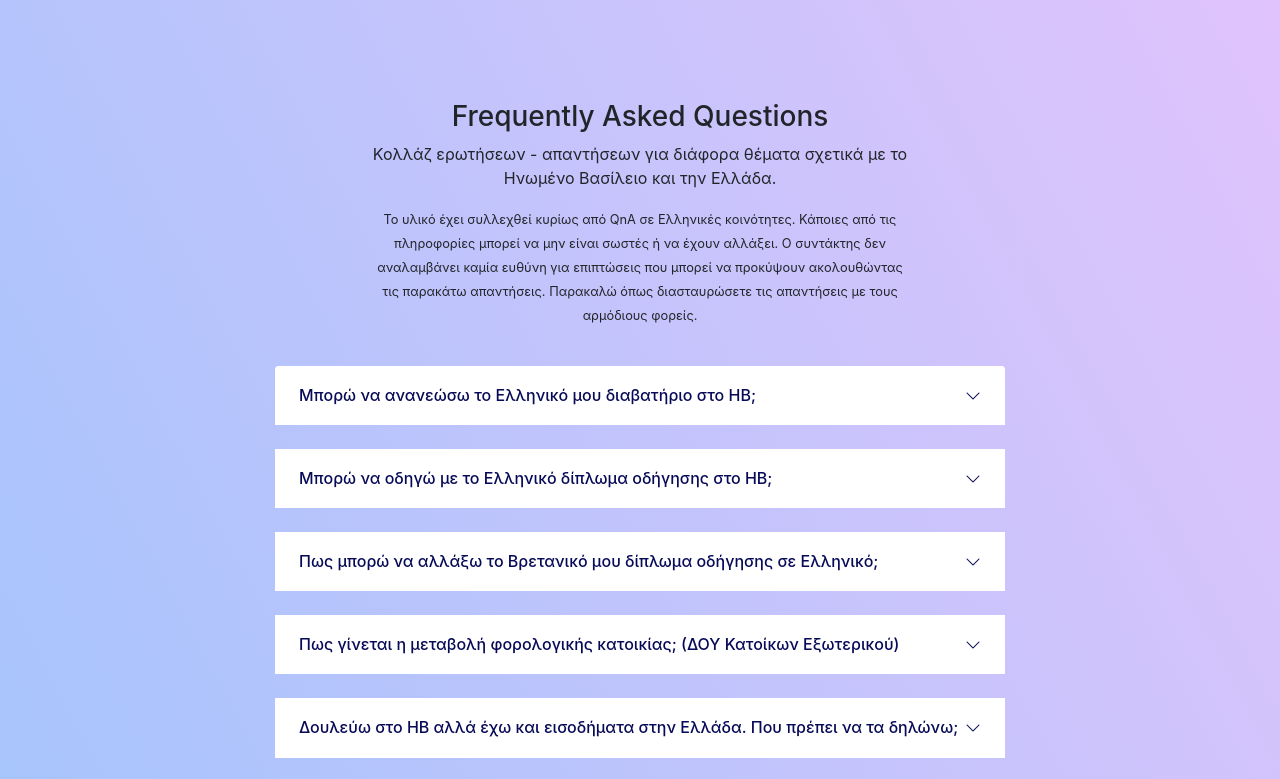
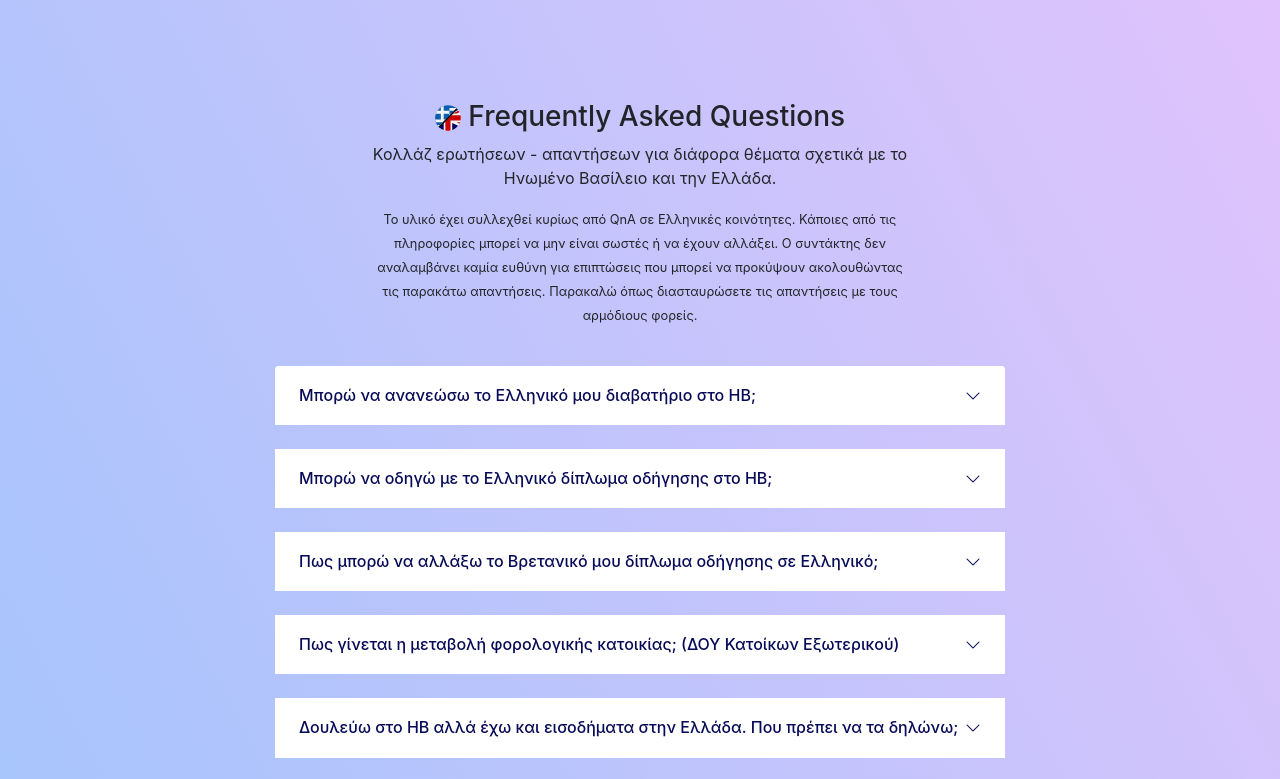
Before and after one commit to GreatApo/Greece-UK-QnA, a plain HTML site: page index.html in a window 1280 px wide. Shown: the top 779 px of the page. Drawn offline with nearby package versions, Linux system fonts and the light colour scheme.

Commit message:
Added page icon

```diff
--- a/index.html
+++ b/index.html
@@ -9,6 +9,7 @@
     <link rel="stylesheet" href="https://cdn.jsdelivr.net/npm/bootstrap@4.3.1/dist/css/bootstrap.min.css" integrity="sha384-ggOyR0iXCbMQv3Xipma34MD+dH/1fQ784/j6cY/iJTQUOhcWr7x9JvoRxT2MZw1T" crossorigin="anonymous">
 	<link rel="stylesheet" href="https://cdn.jsdelivr.net/npm/bootstrap-icons@1.10.5/font/bootstrap-icons.css">
     <link rel="stylesheet" href="index.css">
+	<link rel="icon" href="gr-uk-flag.svg" type="image/svg+xml">
 
     <title>Greek-Uk-QnA</title>
   </head>
@@ -19,7 +20,7 @@
 				<div class="col-12 col-sm-8 col-lg-6">
 					<!-- Section Heading-->
 					<div class="section_heading text-center wow fadeInUp" data-wow-delay="0.2s" style="visibility: visible; animation-delay: 0.2s; animation-name: fadeInUp;">
-						<h3>Frequently Asked Questions</h3>
+						<h3><img src="gr-uk-flag.svg" width="26" height="26" align="absmiddle"> Frequently Asked Questions</h3>
 						<p>Κολλάζ ερωτήσεων - απαντήσεων για διάφορα θέματα σχετικά με το Ηνωμένο Βασίλειο και την Ελλάδα.</p>
 						<p><small>Το υλικό έχει συλλεχθεί κυρίως από QnA σε Ελληνικές κοινότητες. Κάποιες από τις πληροφορίες μπορεί να μην είναι σωστές ή να έχουν αλλάξει. Ο συντάκτης δεν αναλαμβάνει καμία ευθύνη για επιπτώσεις που μπορεί να προκύψουν ακολουθώντας τις παρακάτω απαντήσεις. Παρακαλώ όπως διασταυρώσετε τις απαντήσεις με τους αρμόδιους φορείς. </small></p>
 						<div class="line"></div>
```
Also changed, not shown: gr-uk-flag.svg (added).
